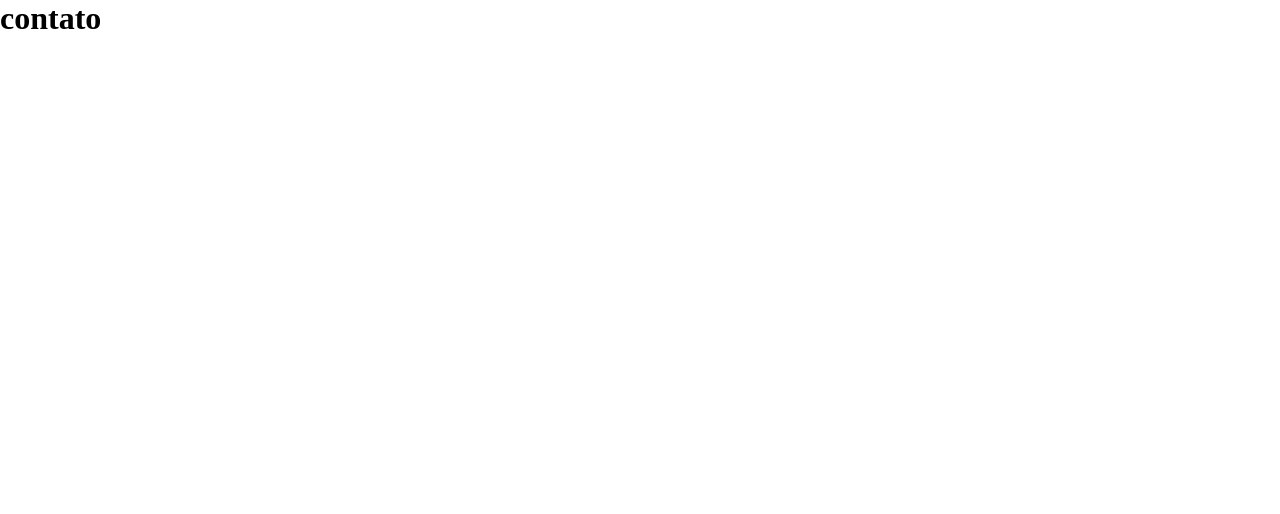
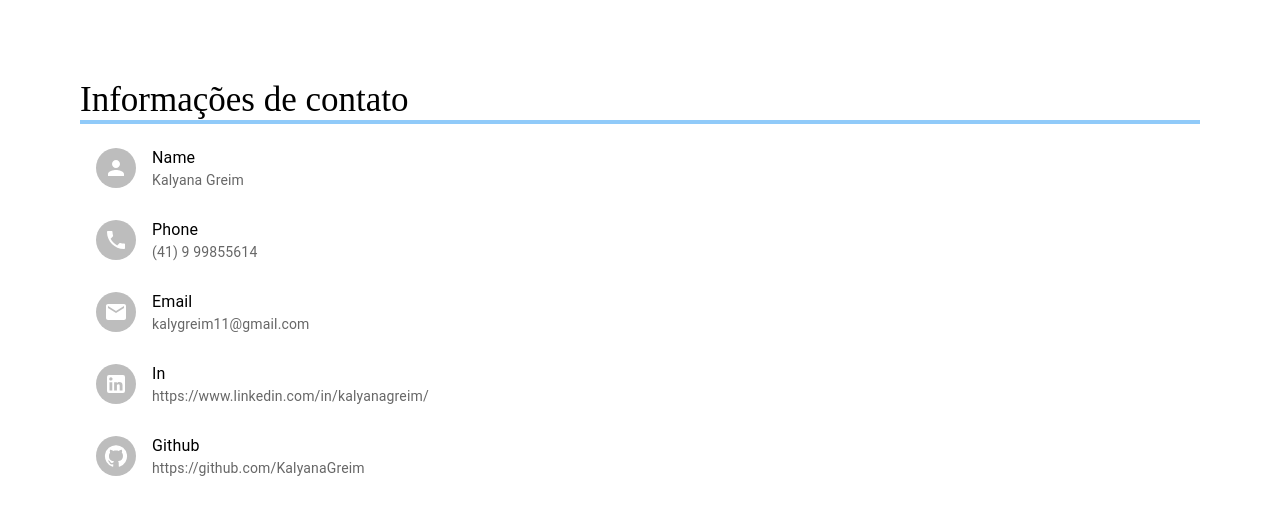
Before and after one commit to KalyanaGreim/portifolio-nextjs, a Next.js app: page /contact in a window 1280 px wide. Shown: the top 514 px of the page. Built offline with nearby package versions, Linux system fonts and the light colour scheme.

Commit message:
alimenta infors da page contact + estilo

```diff
--- a/pages/contact.tsx
+++ b/pages/contact.tsx
@@ -1,9 +1,60 @@
-import React from "react"
+import { Email, GitHub, LinkedIn, Person, Phone } from "@mui/icons-material";
+import React from "react";
+import styles from "../styles/Home.module.css";
+import List from '@mui/material/List';
+import ListItem from '@mui/material/ListItem';
+import ListItemText from '@mui/material/ListItemText';
+import ListItemAvatar from '@mui/material/ListItemAvatar';
+import Avatar from '@mui/material/Avatar';
 
 const Contact: React.FC = () => {
-    return(
-        <><h1>contato</h1></>
-    );
+  return (
+    <div className={styles.contact}>
+      <p className={styles.title_contact}>Informações de contato</p>
+      <List sx={{ width: "100%", maxWidth: 360, bgcolor: "background.paper" }}>
+        <ListItem>
+          <ListItemAvatar>
+            <Avatar>
+              <Person />
+            </Avatar>
+          </ListItemAvatar>
+          <ListItemText primary="Name" secondary="Kalyana Greim" />
+        </ListItem>
+        <ListItem>
+          <ListItemAvatar>
+            <Avatar>
+              <Phone />
+            </Avatar>
+          </ListItemAvatar>
+          <ListItemText primary="Phone" secondary="(41) 9 99855614" />
+        </ListItem>
+        <ListItem>
+          <ListItemAvatar>
+            <Avatar>
+              <Email />
+            </Avatar>
+          </ListItemAvatar>
+          <ListItemText primary="Email" secondary="kalygreim11@gmail.com" />
+        </ListItem>
+        <ListItem>
+          <ListItemAvatar>
+            <Avatar>
+              <LinkedIn />
+            </Avatar>
+          </ListItemAvatar>
+          <ListItemText primary="In" secondary="https://www.linkedin.com/in/kalyanagreim/" />
+        </ListItem>
+        <ListItem>
+          <ListItemAvatar>
+            <Avatar>
+              <GitHub />
+            </Avatar>
+          </ListItemAvatar>
+          <ListItemText primary="Github" secondary="https://github.com/KalyanaGreim" />
+        </ListItem>
+      </List>
+    </div>
+  );
 };
 
 export default Contact;
--- a/styles/Home.module.css
+++ b/styles/Home.module.css
@@ -258,8 +258,8 @@
   min-height: 80vh;
   /* background-color: rgba(37, 35, 35, 0.514); */
   margin: 80px;
-  background-color: rgb(144, 202, 249);
-  border-radius: 0px 50px 0px 50px;
+  /* background-color: rgb(144, 202, 249);
+  border-radius: 0px 50px 0px 50px; */
   padding: 20px;
 
 }
@@ -271,14 +271,25 @@
 }
 .about_me {
   text-align: justify;
-  margin: 10px 30px 10px 30px;
+  margin: 15px 30px 15px 30px;
   font-style: oblique;
-    /* font-weight: bold; */
+  padding: 10px;
 }
 .list_cards {
   display: flex;
   justify-content: space-around;
   margin: 20px;
+}
+.contact {
+  min-height: 80vh;
+  margin: 80px;
+  justify-content: center;
+
+}
+.title_contact {
+  border-bottom: 4px solid rgb(144, 202, 249);
+  font-family: cursive;
+  font-size: 35px;
 }
 
 /* Tablet and Smaller Desktop */
```
